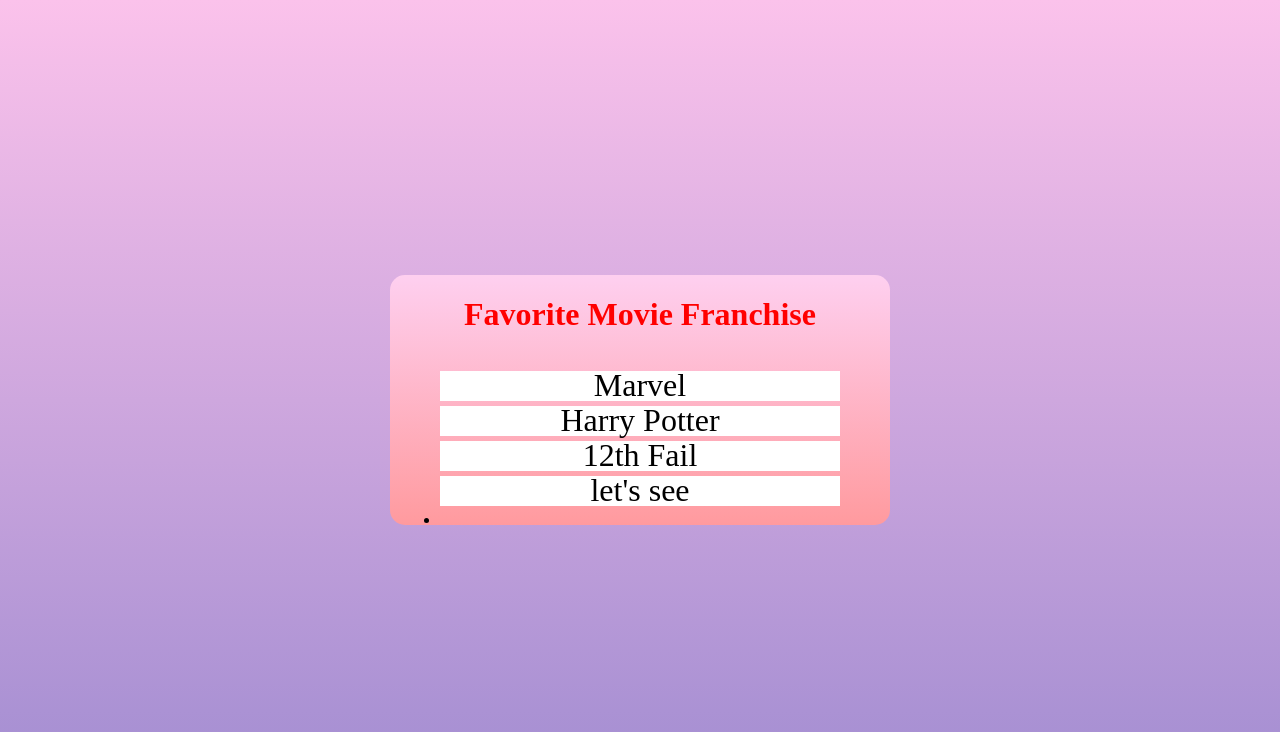
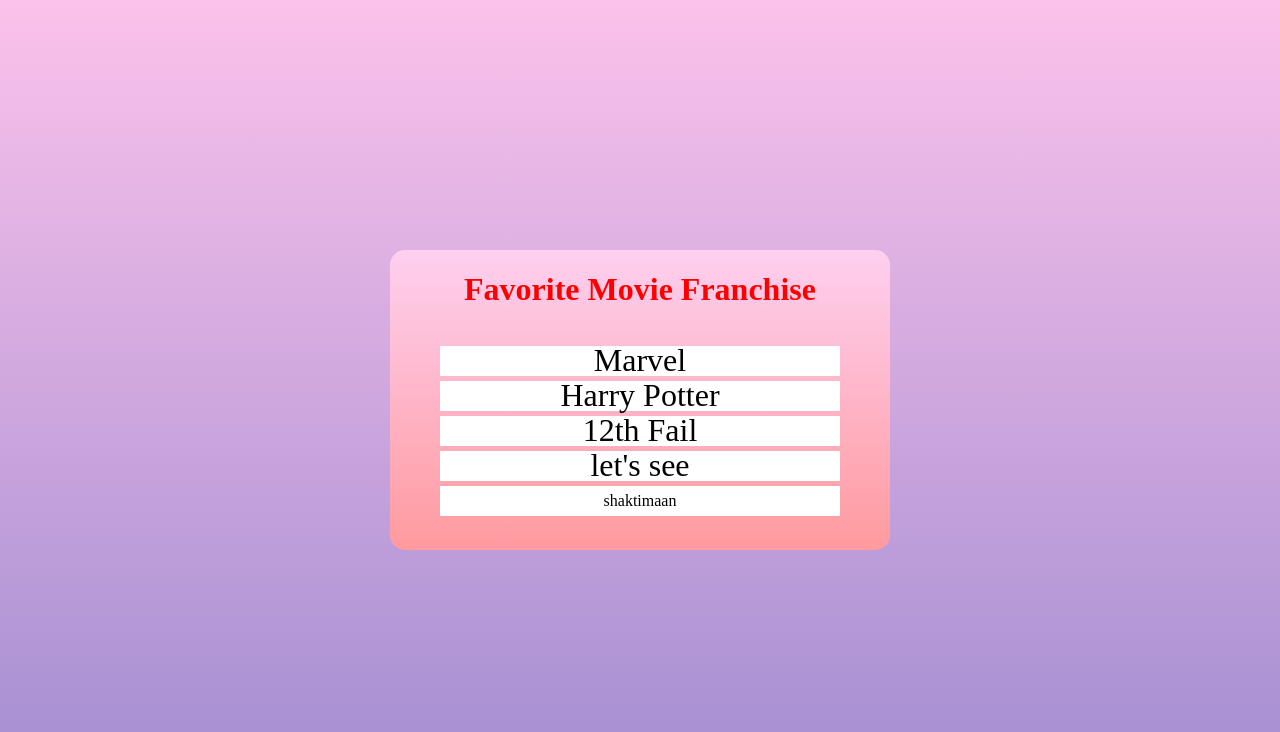
Before and after one commit to denvilse1/javascriptprojects, a plain HTML site: page projectmoviefranchise/index.html in a window 1280 px wide. Drawn offline with Linux system fonts and the light colour scheme.

Commit message:
keep showing up

```diff
--- a/projectmoviefranchise/index.html
+++ b/projectmoviefranchise/index.html
@@ -13,7 +13,7 @@
         <li class="list-name">Marvel</li>
         <li class="list-name">Harry Potter</li>
         <li class="list-name">12th Fail</li>
-        <li class="list-name">let's see</li>
+        <li class="list-name"><span>let's see</span></li>
       </ul>
     </div>
     <!-- script -->
--- a/projectmoviefranchise/script.js
+++ b/projectmoviefranchise/script.js
@@ -42,3 +42,46 @@
 //? The above element will not do anything
 
 ul.append(li); // it's working
+
+//? adding content to this list item that has been
+
+// Modifying the text
+
+const firstlistItem = document.querySelector(".list-name");
+
+console.log(firstlistItem.innerText);
+console.log(firstlistItem.textContent);
+console.log(firstlistItem.innerHTML);
+
+// updating the text
+li.innerText = "shaktimaan";
+
+//how to add remove or change html element attributes such as classes
+
+//?Modifying Attributes and Classes
+
+li.setAttribute("id", "usingDom");
+
+// Adding classes
+li.classList.add("list-name");
+
+//!Traverse the DOM
+
+//Parent Node traverse
+
+console.log(ul.parentNode); // this is giving the parent element/container of the element that we have selected
+console.log(ul.parentNode.parentNode);
+//This is giving the parent element of the element/container
+//! basically giving the parent element of the selected selected element.
+
+const html = document.documentElement;
+console.log(html.parentNode); //? This is returning #document
+console.log(html.parentElement);
+
+//! child node traversal
+console.log(ul.childNodes);
+
+console.log(ul.firstChild);
+
+console.log(ul.lastChild);
+//?these firstChild and LastChild returns text as Node or TextNode
--- a/projectmoviefranchise/style.css
+++ b/projectmoviefranchise/style.css
@@ -12,7 +12,7 @@
 }
 
 .container-parent {
-  height: 250px;
+  height: 300px;
   width: 500px;
   display: flex;
   flex-direction: column;
```
